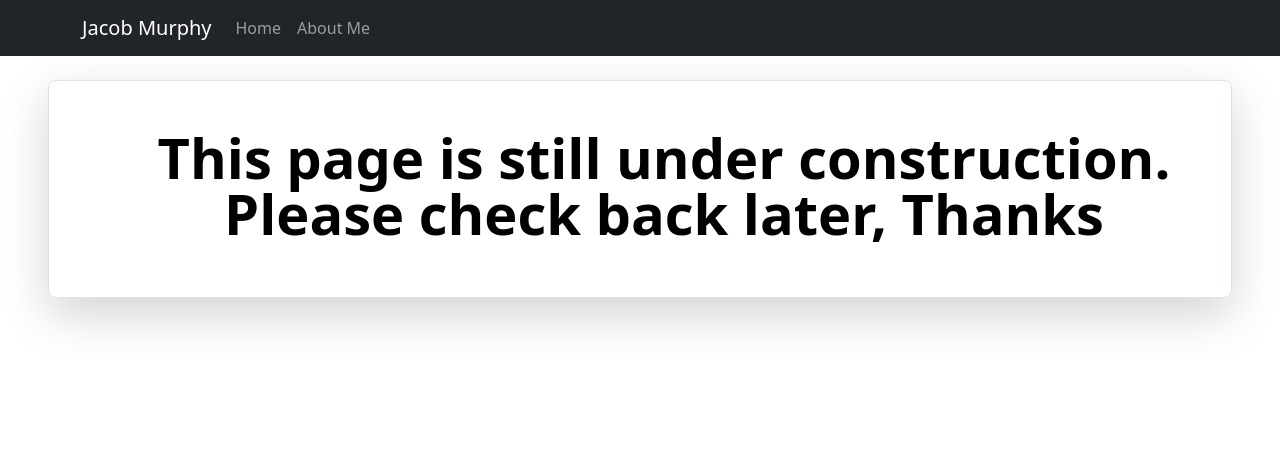
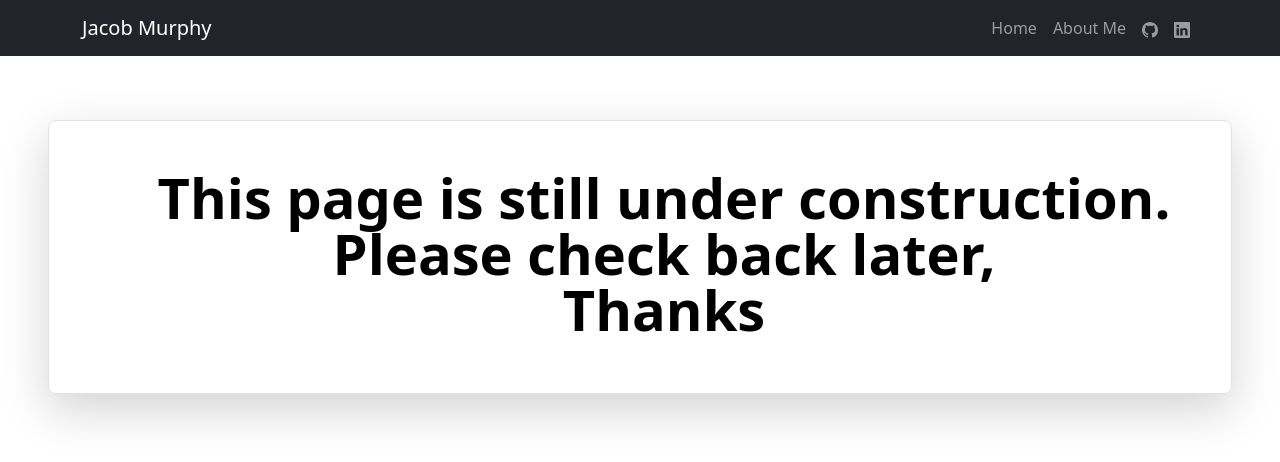
Before and after one commit to jacobmurphy-dev/portfolio, a React (Create React App) app in the folder my-portfolio/: page / in a window 1280 px wide. Shown: the top 462 px of the page. Built offline with nearby package versions, Linux system fonts and the light colour scheme.

Commit message:
fixed issues with app not running

```diff
--- a/my-portfolio/package.json
+++ b/my-portfolio/package.json
@@ -8,6 +8,7 @@
     "@testing-library/react": "^13.4.0",
     "@testing-library/user-event": "^13.5.0",
     "bootstrap": "^5.3.3",
+    "eslint-plugin-jsx-a11y": "^6.10.0",
     "react": "^18.3.1",
     "react-bootstrap": "^2.10.4",
     "react-dom": "^18.3.1",
--- a/my-portfolio/src/components/WIP.js
+++ b/my-portfolio/src/components/WIP.js
@@ -6,7 +6,9 @@
       <h1 className="display-4 fw-bold lh-1 text-body-emphasis pb-5">
         This page is still under construction.
         <br />
-        Please check back later, Thanks
+        Please check back later,
+        <br />
+        Thanks
       </h1>
     </div>
   );
--- a/my-portfolio/src/components/hero.js
+++ b/my-portfolio/src/components/hero.js
@@ -3,7 +3,7 @@
 
 function hero() {
   return (
-    <div className="row ms-5 me-5 mt-4 p-5 pb-0 pe-lg-0 pt-lg-5 align-items-center rounded-3 border shadow-lg">
+    <div className="row ms-5 me-5 p-5 pb-0 pe-lg-0 pt-lg-5 align-items-center rounded-3 border shadow-lg">
       <div className="col-lg-6 p-3 p-lg-5 pt-lg-3">
         <h1 className="display-4 fw-bold lh-1 text-body-emphasis">
           Hi, I'm Jacob
--- a/my-portfolio/src/components/industryEngagement.js
+++ b/my-portfolio/src/components/industryEngagement.js
@@ -2,7 +2,7 @@
 
 function industryEngagement() {
   return (
-    <div className="row ms-5 me-5 mt-4 p-5 pb-0 pe-lg-0 pt-lg-5 align-items-center rounded-3 border shadow-lg">
+    <div className="row mx-auto mt-4 p-5 pb-0 pe-lg-0 pt-lg-5 align-items-center rounded-3 border shadow-lg" style={{width: "75%"}}>
       <h1 className="display-6 fw-bold lh-1 text-body-emphasis pb-5">
         Evidence of Industry Engagement
       </h1>
--- a/my-portfolio/src/components/navbar.js
+++ b/my-portfolio/src/components/navbar.js
@@ -2,19 +2,56 @@
 import Container from "react-bootstrap/Container";
 import Nav from "react-bootstrap/Nav";
 import Navbar from "react-bootstrap/Navbar";
+import "../styles/navbar.css";
 
-function navbar() {
+function NavigationBar() {
   return (
-    <Navbar bg="dark" data-bs-theme="dark">
+    <Navbar bg="dark" variant="dark" expand="lg" className="navigation">
       <Container>
         <Navbar.Brand href="#home">Jacob Murphy</Navbar.Brand>
-        <Nav className="me-auto">
-          <Nav.Link href="">Home</Nav.Link>
-          <Nav.Link href="">About Me</Nav.Link>
-        </Nav>
+        {/* Toggle button for small screens */}
+        <Navbar.Toggle aria-controls="basic-navbar-nav" />
+        <Navbar.Collapse id="basic-navbar-nav">
+          <Nav className="ms-auto">
+            <Nav.Link href="#home">Home</Nav.Link>
+            <Nav.Link href="#about">About Me</Nav.Link>
+            <Nav.Link
+              href="https://github.com/JM061"
+              target="_blank"
+              aria-label="Github"
+            >
+              <svg
+                xmlns="http://www.w3.org/2000/svg"
+                width="16"
+                height="16"
+                fill="currentColor"
+                className="bi bi-github"
+                viewBox="0 0 16 16"
+              >
+                <path d="M8 0C3.58 0 0 3.58 0 8c0 3.54 2.29 6.53 5.47 7.59.4.07.55-.17.55-.38 0-.19-.01-.82-.01-1.49-2.01.37-2.53-.49-2.69-.94-.09-.23-.48-.94-.82-1.13-.28-.15-.68-.52-.01-.53.63-.01 1.08.58 1.23.82.72 1.21 1.87.87 2.33.66.07-.52.28-.87.51-1.07-1.78-.2-3.64-.89-3.64-3.95 0-.87.31-1.59.82-2.15-.08-.2-.36-1.02.08-2.12 0 0 .67-.21 2.2.82.64-.18 1.32-.27 2-.27s1.36.09 2 .27c1.53-1.04 2.2-.82 2.2-.82.44 1.1.16 1.92.08 2.12.51.56.82 1.27.82 2.15 0 3.07-1.87 3.75-3.65 3.95.29.25.54.73.54 1.48 0 1.07-.01 1.93-.01 2.2 0 .21.15.46.55.38A8.01 8.01 0 0 0 16 8c0-4.42-3.58-8-8-8" />
+              </svg>
+            </Nav.Link>
+            <Nav.Link
+              href="https://linkedin.com/in/jacob-murphy-brisbane"
+              target="_blank"
+              aria-label="LinkedIn"
+            >
+              <svg
+                xmlns="http://www.w3.org/2000/svg"
+                width="16"
+                height="16"
+                fill="currentColor"
+                className="bi bi-linkedin"
+                viewBox="0 0 16 16"
+              >
+                <path d="M0 1.146C0 .513.526 0 1.175 0h13.65C15.474 0 16 .513 16 1.146v13.708c0 .633-.526 1.146-1.175 1.146H1.175C.526 16 0 15.487 0 14.854zm4.943 12.248V6.169H2.542v7.225zm-1.2-8.212c.837 0 1.358-.554 1.358-1.248-.015-.709-.52-1.248-1.342-1.248S2.4 3.226 2.4 3.934c0 .694.521 1.248 1.327 1.248zm4.908 8.212V9.359c0-.216.016-.432.08-.586.173-.431.568-.878 1.232-.878.869 0 1.216.662 1.216 1.634v3.865h2.401V9.25c0-2.22-1.184-3.252-2.764-3.252-1.274 0-1.845.7-2.165 1.193v.025h-.016l.016-.025V6.169h-2.4c.03.678 0 7.225 0 7.225z" />
+              </svg>
+            </Nav.Link>
+          </Nav>
+        </Navbar.Collapse>
       </Container>
     </Navbar>
   );
 }
 
-export default navbar;
+export default NavigationBar;
--- a/my-portfolio/src/components/teamworkEvidence.js
+++ b/my-portfolio/src/components/teamworkEvidence.js
@@ -2,7 +2,7 @@
 
 function teamworkEvidence() {
   return (
-    <div className="row ms-5 me-5 mt-4 p-5 pb-0 pe-lg-0 pt-lg-5 align-items-center rounded-3 border shadow-lg">
+    <div className="row mx-auto mt-4 p-5 pb-0 pe-lg-0 pt-lg-5 align-items-center rounded-3 border shadow-lg" style={{width: "75%"}}>
       <h1 className="display-6 fw-bold lh-1 text-body-emphasis pb-5">
         Evidence of Teamwork
       </h1>
--- a/my-portfolio/src/components/uniProject.js
+++ b/my-portfolio/src/components/uniProject.js
@@ -2,7 +2,7 @@
 
 function uniProject() {
   return (
-    <div className="row ms-5 me-5 mt-4 p-5 pb-0 pe-lg-0 pt-lg-5 align-items-center rounded-3 border shadow-lg">
+    <div className="row mx-auto mt-4 p-5 pb-0 pe-lg-0 pt-lg-5 align-items-center rounded-3 border shadow-lg" style={{width: "75%"}}>
       <h1 className="display-6 fw-bold lh-1 text-body-emphasis pb-5">
         University Projects
       </h1>
--- a/my-portfolio/src/styles/hero.css
+++ b/my-portfolio/src/styles/hero.css
@@ -2,6 +2,7 @@
     width: 90%;
     margin-left: auto;
     margin-right: auto;
+    margin-top: 2%;
 }
 
 .right-col{
--- /dev/null
+++ b/my-portfolio/src/styles/navbar.css
@@ -0,0 +1,3 @@
+.navigation{
+    margin-bottom: 5%;
+}
```
Also changed, not shown: my-portfolio/src/App.js (line endings or trailing spaces), 1 other file (tests, documents, lock files or other folders).
